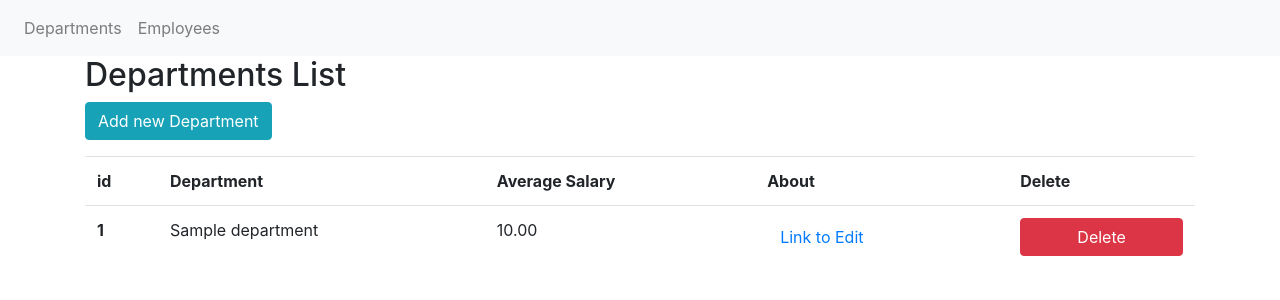
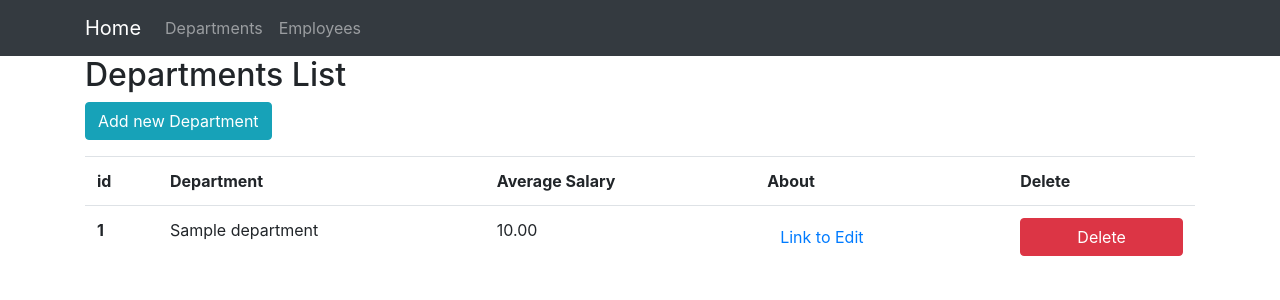
Before and after one commit to guaxinimjj/final-task, a Flask app: page / in a window 1280 px wide. Shown: the top 300 px of the page. Run offline with Flask 2, Linux system fonts and the light colour scheme; tables that the repository leaves empty hold one stand-in row (values such as "Sample post").

Commit message:
nav menu

```diff
--- a/department_app/templates/base.jinja2
+++ b/department_app/templates/base.jinja2
@@ -9,8 +9,19 @@
     <title>{% block title %}{% endblock %}</title>
 </head>
 <body>
-<nav class="navbar navbar-expand-lg navbar-light bg-light">
-    <div class="collapse navbar-collapse" id="navbarNav">
+<nav class="navbar navbar-expand-md bg-dark navbar-dark">
+    <!-- Brand -->
+    <div class="container">
+    <a class="navbar-brand" href="{{ url_for('index') }}">Home</a>
+
+    <!-- Toggler/collapsibe Button -->
+    <button class="navbar-toggler" type="button" data-toggle="collapse" data-target="#collapsibleNavbar">
+        <span class="navbar-toggler-icon"></span>
+    </button>
+
+    <!-- Navbar links -->
+
+        <div class="collapse navbar-collapse" id="collapsibleNavbar">
             <ul class="navbar-nav">
                 <li class="nav-item">
                     <a class="nav-link" href="{{ url_for('index') }}">Departments</a>
@@ -21,7 +32,9 @@
 
             </ul>
         </div>
+    </div>
 </nav>
+
 {% block content %}{% endblock %}
 
 <script src="https://code.jquery.com/jquery-3.5.1.slim.min.js"
```
Lines whose indentation alone changed are shown as unchanged.
